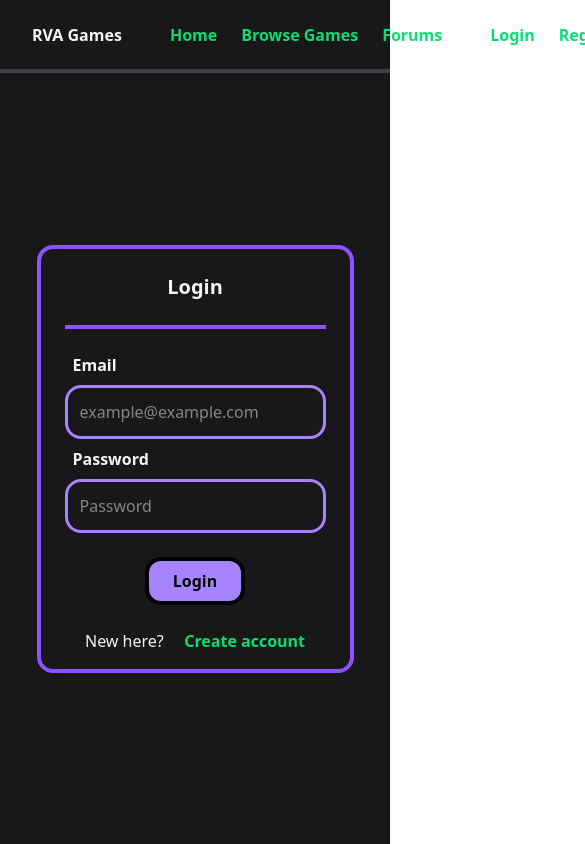
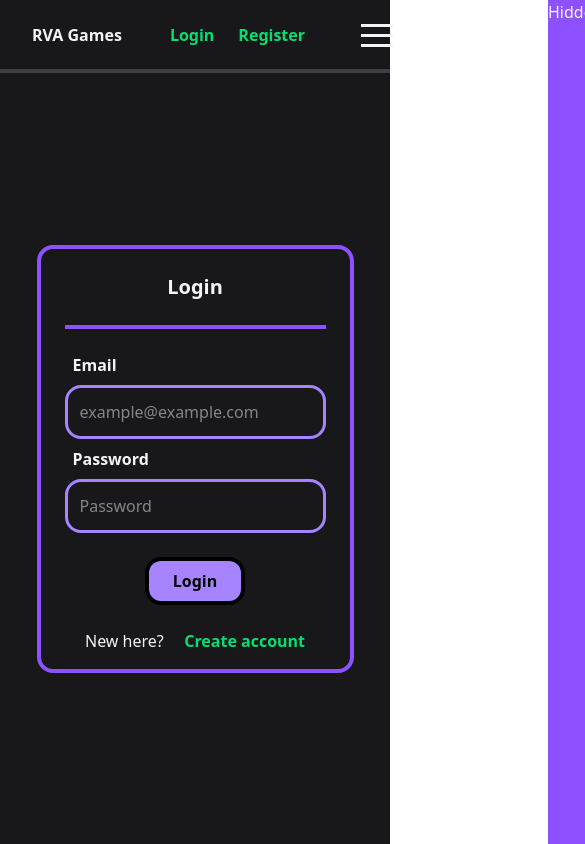
Before and after one commit to gjasay/rva-games, a React (Vite) app: page /login in a window 390 px wide. Shown: the top 844 px of the page, 585 px wide, since content can reach past the window. Built offline with nearby package versions, Linux system fonts and the light colour scheme; no server answers.

Commit message:
beginning of a hamburger menu

```diff
--- a/package.json
+++ b/package.json
@@ -14,6 +14,7 @@
     "@supabase/supabase-js": "^2.48.1",
     "@tailwindcss/vite": "^4.0.0",
     "@types/node": "^22.10.10",
+    "hamburger-react": "^2.5.2",
     "react": "^18.3.1",
     "react-dom": "^18.3.1",
     "supabase": ">=1.8.1",
--- /dev/null
+++ b/src/header/HamburgerMenu.tsx
@@ -0,0 +1,13 @@
+interface HamburgerMenuProps {
+  isOpen: boolean;
+}
+
+export const HamburgerMenu: React.FC<HamburgerMenuProps> = ({ isOpen }) => {
+  return (
+    <div
+      className={`${isOpen ? "-translate-x-50" : "translate-x-full"} bg-violet-500 fixed top-0 h-screen w-1/2 z-10 transition-transform duration-300 ease-in-out `}
+    >
+      Hidden
+    </div>
+  );
+};
--- a/src/header/Header.tsx
+++ b/src/header/Header.tsx
@@ -1,14 +1,19 @@
+import Hamburger from "hamburger-react";
 import { Avatar } from "../components/Avatar";
 import { Hyperlink } from "../components/Hyperlink";
 import useSupabaseUser from "../hooks/useSupabaseUser";
+import { HamburgerMenu } from "./HamburgerMenu";
+import { useState } from "react";
 
 export const Header: React.FC = () => {
+  const [menuOpen, setMenuOpen] = useState(false);
+
   const user = useSupabaseUser();
 
   return (
     <header className="flex justify-between items-center gap-12 h-[5rem] px-8 border-b-zinc-700 border-b-4 whitespace-nowrap">
       <h1 className="font-extrabold size-xl">RVA Games</h1>
-      <div className="flex-1 flex justify-center items-center gap-6">
+      <div className="flex-1 hidden md:flex justify-center items-center gap-6">
         <Hyperlink href="/" text="Home" />
         <Hyperlink href="/games" text="Browse Games" />
         <Hyperlink href="/forum" text="Forums" />
@@ -17,7 +22,10 @@ export const Header: React.FC = () => {
         {user.value && (
           <div className="flex justify-end flex-row flex-wrap w-full gap-4 items-center">
             <p>Logged in as</p>
-            <Hyperlink href="/my-profile" text={() => user.value?.user_metadata.username} />
+            <Hyperlink
+              href="/my-profile"
+              text={() => user.value?.user_metadata.username}
+            />
             <Avatar avatarUrl={() => user.value?.user_metadata.avatar_url} />
           </div>
         )}
@@ -28,6 +36,14 @@ export const Header: React.FC = () => {
           </div>
         )}
       </div>
+      {/* Mobile */}
+      <div className="md:hidden">
+        <div className="relative z-30">
+          <Hamburger toggled={menuOpen} toggle={() => setMenuOpen(!menuOpen)} duration={0.35}/>
+        </div>
+
+        <HamburgerMenu isOpen={menuOpen} />
+      </div>
     </header>
   );
 };
```
Also changed, not shown: 1 other file (tests, documents, lock files or other folders).
